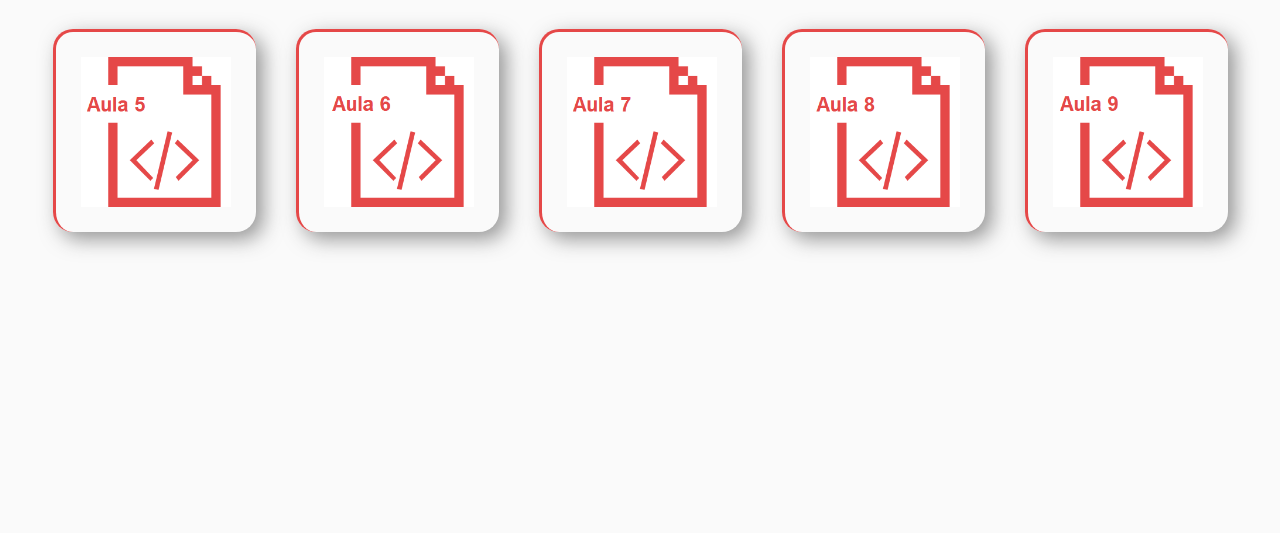
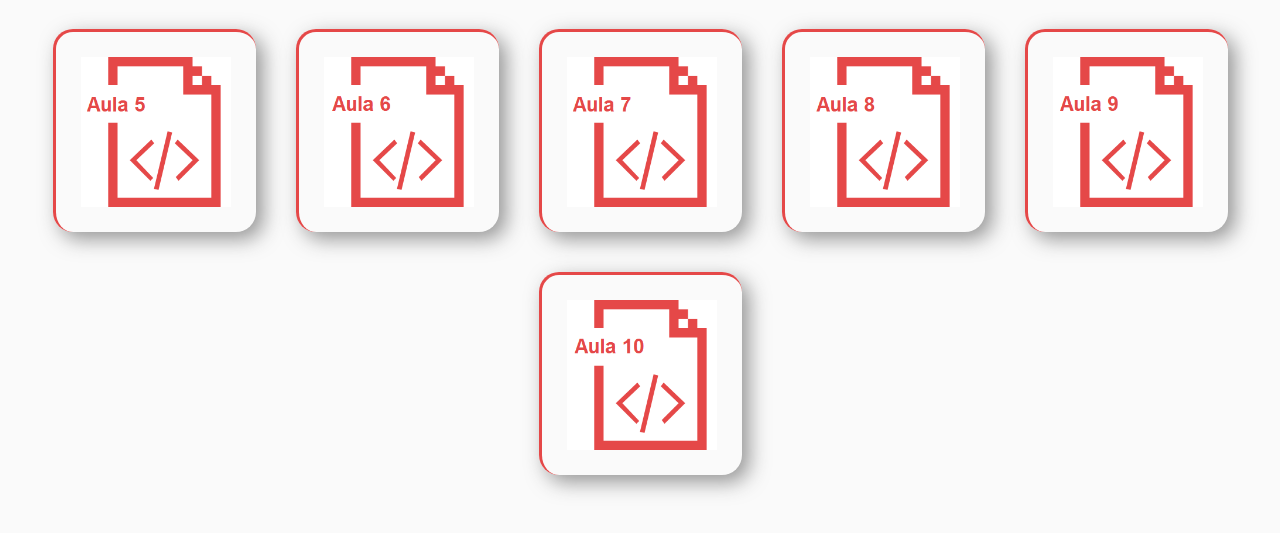
Before and after one commit to afrataiza/DH_EXERCICIOS, a plain HTML site: page index.html in a window 1280 px wide. Shown: the part 79-612 px from the top of the page. Drawn offline with Linux system fonts and the light colour scheme.

Commit message:
feat: adiciona link da atividade 10

```diff
--- a/css/style.css
+++ b/css/style.css
@@ -53,6 +53,13 @@ a:hover {
     background-repeat: no-repeat;
 }
 
+#aula-10 {
+    background-image: url('../images/Aula10.png');
+    background-size: 150px;
+    background-position: center;
+    background-repeat: no-repeat;
+}
+
 div {
     display: flex;
     justify-content: center;
--- a/index.html
+++ b/index.html
@@ -15,6 +15,7 @@
         <a id="aula-7" href="./Front_End_1/Aula-07/index.html" target="_blank"></a>
         <a id="aula-8" href="./Front_End_1/Aula-08/index.html" target="_blank"></a>
         <a id="aula-9" href="./Front_End_1/Aula-09/index.html" target="_blank"></a>
+        <a id="aula-10" href="./Front_End_1/Aula-10/index.html" target="_blank"></a>
     </div>
 
 </body>
```
Also changed, not shown: images/Aula10.png (added).
